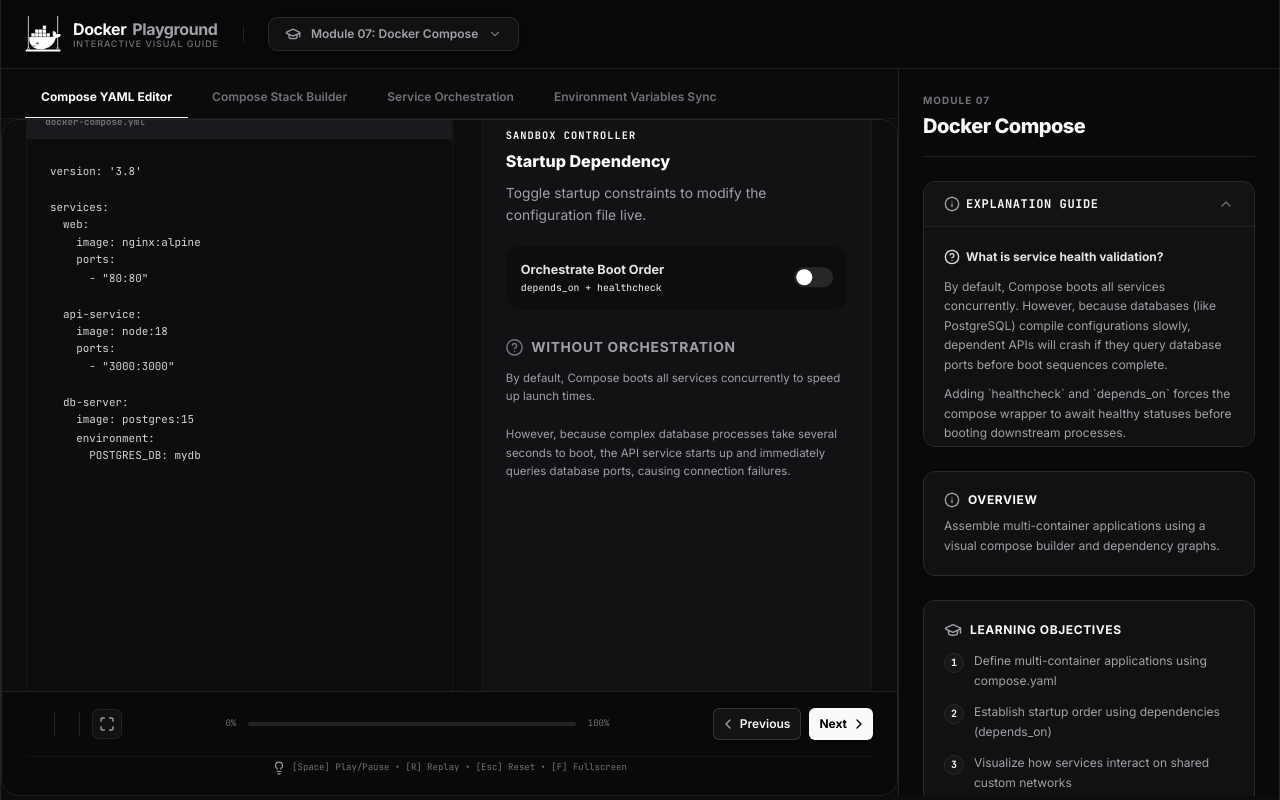
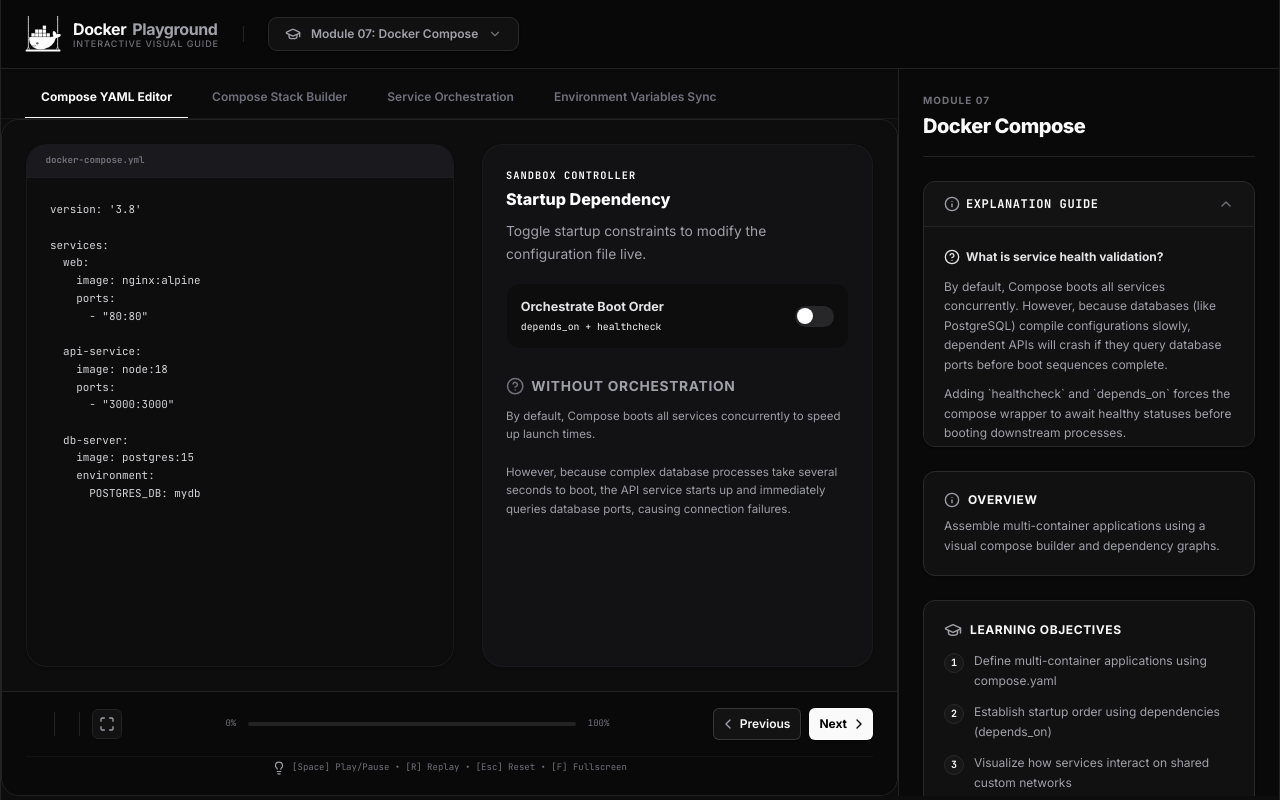
Before and after one commit to BIJJUDAMA/Docker-Playground, a Next.js app: page /modules/compose in a window 1280 px wide. Built offline with nearby package versions, Linux system fonts and the light colour scheme.

Commit message:
fix: replace scale transform with zoom scaling to support scroll overflow

```diff
--- a/src/components/layout/VisualCanvas.tsx
+++ b/src/components/layout/VisualCanvas.tsx
@@ -128,13 +128,11 @@
       )}
     >
       {/* 1. Primary Visualization Scene Area */}
-      <div className="flex-1 relative overflow-hidden flex flex-col items-center justify-center p-6 min-h-0 w-full bg-[#0D0D0D]">
+      <div className="flex-1 relative overflow-auto custom-scrollbar flex flex-col items-center justify-start lg:justify-center p-6 min-h-0 w-full bg-[#0D0D0D]">
         <div
-          className="flex-1 flex flex-col items-center justify-center transition-transform duration-300 origin-center w-full h-full"
+          className="w-full flex-1 flex flex-col items-center justify-center transition-all duration-300"
           style={{
-            transform: isFullscreen ? "scale(1.6)" : "scale(1.15)",
-            width: isFullscreen ? "62.5%" : "86.95%",
-            height: isFullscreen ? "62.5%" : "86.95%",
+            zoom: isFullscreen ? 1.7 : 1.15,
           }}
         >
           {children}
```
